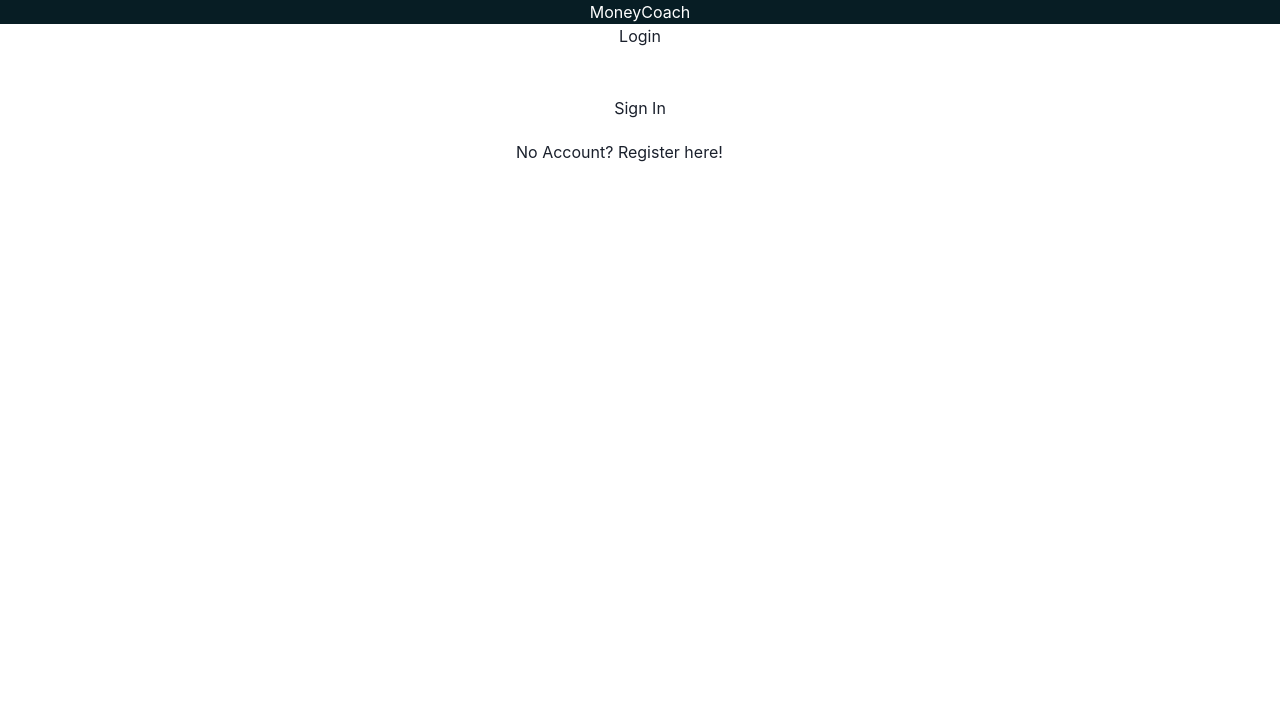
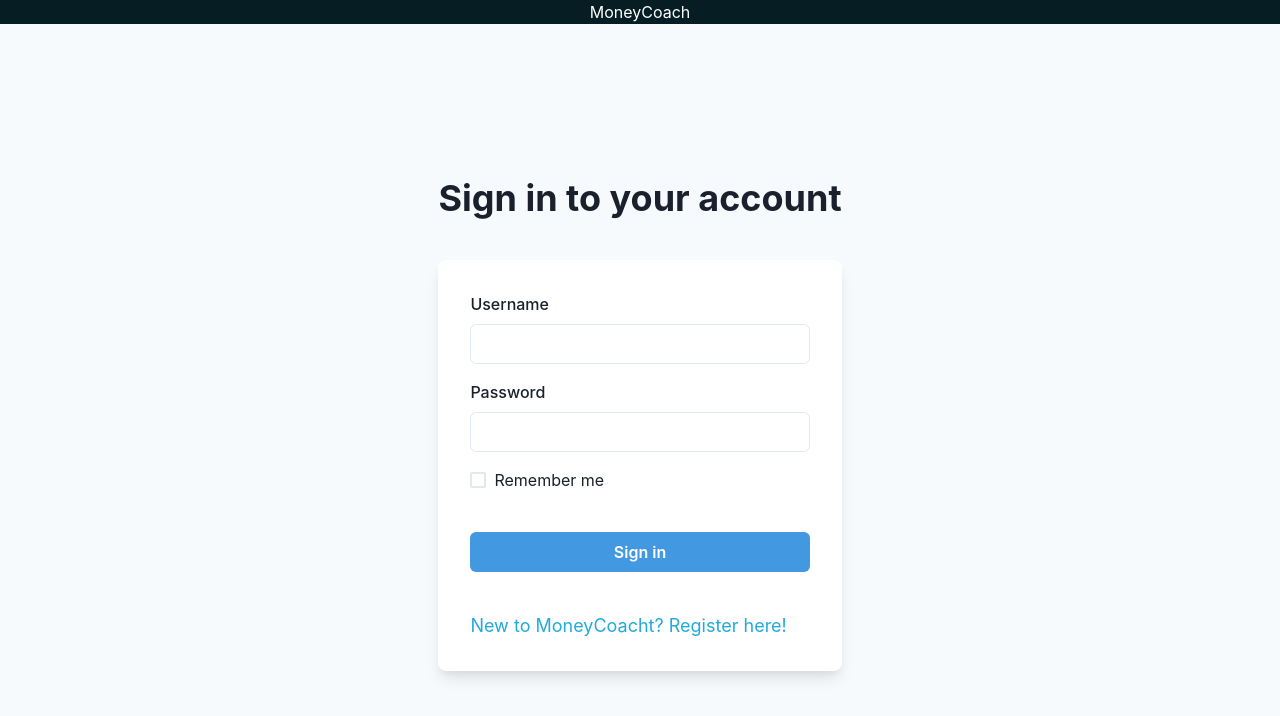
Before and after one commit to devdrqgon/mc-fe, a React (Create React App) app: page / in a window 1280 px wide. Shown: the top 716 px of the page. Built offline with nearby package versions, Linux system fonts and the light colour scheme.

Commit message:
new login ui

```diff
--- a/src/features/auth/login.component.tsx
+++ b/src/features/auth/login.component.tsx
@@ -5,6 +5,12 @@ import { useHistory } from 'react-router'
 import { UserContext } from "contexts/user.context"
 import { Link } from 'react-router-dom'
 import toast from 'react-hot-toast'
+import { Button } from '@chakra-ui/button'
+import { useColorModeValue } from '@chakra-ui/color-mode'
+import { FormControl, FormLabel } from '@chakra-ui/form-control'
+import { Input } from '@chakra-ui/input'
+import { Flex, Stack, Heading, Box, Text } from '@chakra-ui/layout'
+import { Checkbox } from '@chakra-ui/react'
 
 export default function LoginPage() {
     const [username, setUsername] = React.useState<string>('')
@@ -58,86 +64,59 @@ export default function LoginPage() {
         }
     }
     return (
-        <div
-            style={{
-                display: 'grid',
-                gridTemplateColumns: '1fr 1fr',
-                gridTemplateRows: '1fr',
-                gap: '0px 0px',
-                gridTemplateAreas: `
-                'login login'
-                `,
-                height: '95vh',
-                width: '100wh',
-            }}
-        >
-            <div
-                style={{
-                    gridArea: 'login',
-                    display: 'flex',
-                    flexDirection: 'column',
-                    alignItems: 'center'
+        <Flex
+            minH={'100vh'}
+            align={'center'}
+            justify={'center'}
+            bg={useColorModeValue('gray.50', 'gray.800')}>
+            <Stack spacing={8} mx={'auto'} maxW={'lg'} py={12} px={6}>
+                <Stack align={'center'}>
+                    <Heading fontSize={'4xl'}>Sign in to your account</Heading>
+                    <Text fontSize={'lg'} color={'gray.600'}>
+                        {/* to enjoy all of our cool <Link color={'blue.400'}>features</Link> ✌️ */}
+                    </Text>
+                </Stack>
+                <Box
+                    rounded={'lg'}
+                    bg={useColorModeValue('white', 'gray.700')}
+                    boxShadow={'lg'}
+                    p={8}>
+                    <Stack spacing={4}>
+                        <FormControl id="email">
+                            <FormLabel>Username</FormLabel>
+                            <Input onChange={(e: ChangeEvent<HTMLInputElement>) => { setUsername(e.target.value as unknown as string) }} type="text" />
+                        </FormControl>
+                        <FormControl id="password">
+                            <FormLabel>Password</FormLabel>
+                            <Input onChange={(e: ChangeEvent<HTMLInputElement>) => { setPassword(e.target.value as unknown as string) }} type="password" />
+                        </FormControl>
+                        <Stack spacing={10}>
+                            <Stack
+                                direction={{ base: 'column', sm: 'row' }}
+                                align={'start'}
+                                justify={'space-between'}>
+                                <Checkbox>Remember me</Checkbox>
 
+                            </Stack>
+                            <Button
+                                onClick={loginClicked}
+                                bg={'blue.400'}
+                                color={'white'}
+                                _hover={{
+                                    bg: 'blue.500',
+                                }}>
+                                Sign in
+                            </Button>
+                            <Link to={"/register"}>
+                                <Text fontSize={'lg'} color={'#2ad'}>
+                                    New to MoneyCoacht? Register here!
+                                </Text>
+                            </Link>
 
-                }}>
-                <div
-                    style={{
-                        display: 'grid',
-                        // backgroundColor: 'yellow',
-                        gridAutoColumns: '1fr',
-                        gridTemplateColumns: '1fr',
-                        gridTemplateRows: '0.5fr 2.2fr 0.3fr',
-                        gap: '0px 0px',
-                        gridTemplateAreas: `
-                                    'title'
-                                    'main'
-                                    'footer'
-                                `
-                        ,
-                    }}>
-                    <div
-                        style={{
-                            gridArea: 'title',
-                            display: 'flex',
-                            justifyContent: 'center'
-                        }}>
-                        Login
-
-
-                    </div>
-                    <div
-                        style={{
-                            gridArea: 'main',
-                            display: 'flex',
-                            flexDirection: 'column'
-                        }}>
-                        <input type="text" onChange={(e: ChangeEvent<HTMLInputElement>) => { setUsername(e.target.value as unknown as string) }} />
-                        <input type="password" onChange={(e: ChangeEvent<HTMLInputElement>) => { setPassword(e.target.value as unknown as string) }} />
-
-                        <button onClick={loginClicked} >
-                            Sign In
-                        </button>
-                        <div
-                            style={{
-                                color: 'red',
-                                display: 'flex',
-                                justifyContent: 'center',
-                                marginTop: '20px'
-                            }}>
-                            {uiErr}
-
-                        </div>
-                    </div>
-
-                    <div
-                        style={{ gridArea: 'footer' }}>
-                        <Link to={"/register"}>No Account? Register here!</Link>
-                        <br />
-                    </div>
-                </div>
-            </div>
-
-
-        </div >
-    )
+                        </Stack>
+                    </Stack>
+                </Box>
+            </Stack>
+        </Flex>
+    );
 }
```
